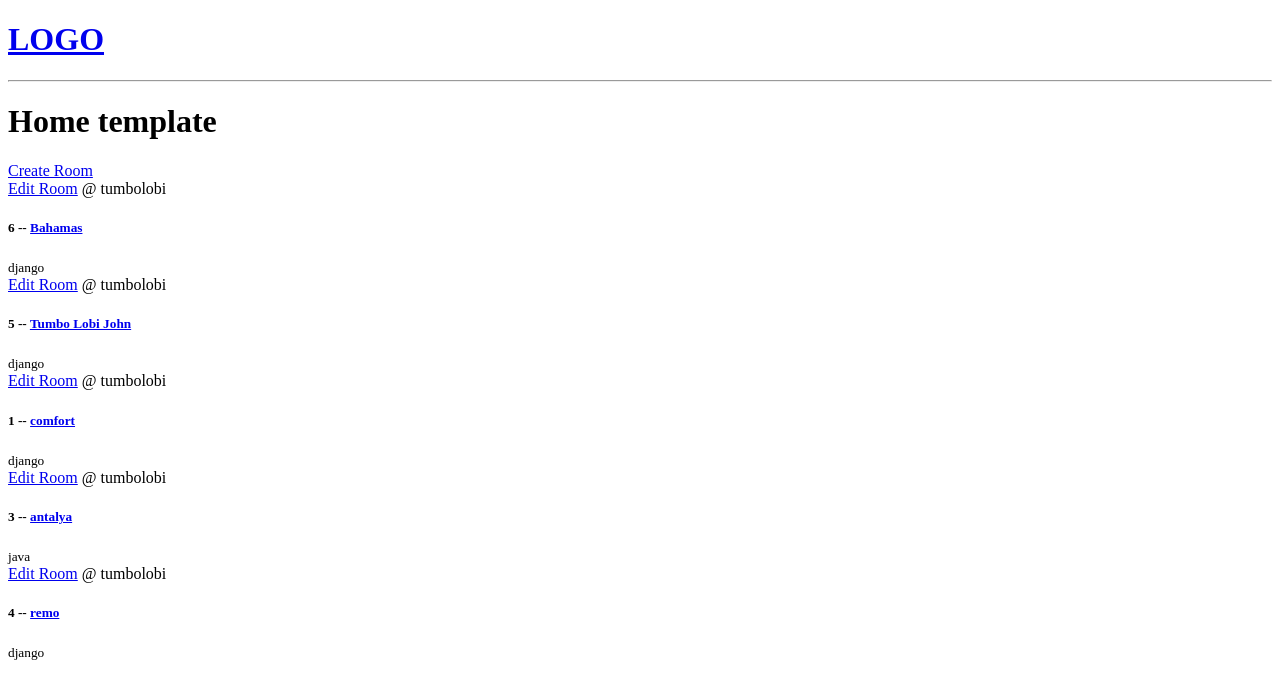
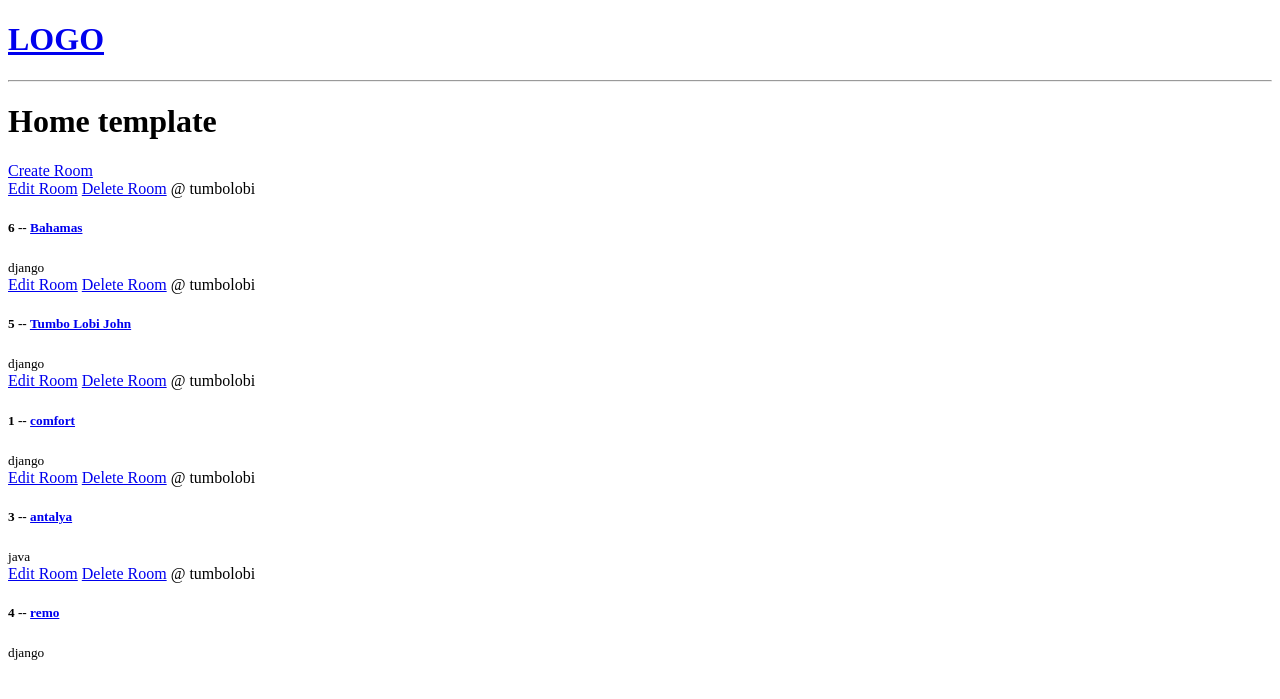
Before and after one commit to lobiit/Student-Abstract-Management-system, a Django app: page / in a window 1280 px wide. Shown: the top 699 px of the page. Run offline with Django 4.2, Linux system fonts and the light colour scheme; data comes from the database, SQL or seed files in the repository; both versions use the stored data as it was after the commit.

Commit message:
added the delete room functionality

```diff
--- a/base/urls.py
+++ b/base/urls.py
@@ -7,4 +7,5 @@ urlpatterns = [
     path('room/<str:pk>/', views.room, name='room'),
     path('create-room/', views.create_room, name='create-room'),
     path('update-room/<str:pk>/', views.update_room, name='update-room'),
+    path('delete-room/<str:pk>/', views.delete_room, name='delete-room'),
 ]
--- a/base/views.py
+++ b/base/views.py
@@ -46,3 +46,11 @@ def update_room(request, pk):
             return redirect('home')
     context = {'form': form}
     return render(request, "room_form.html", context)
+
+
+def delete_room(request, pk):
+    room = Room.objects.get(id=pk)
+    if request.method == "POST":
+        room.delete()
+        return redirect("home")
+    return render(request, "delete.html", {'obj': room})
--- a/templates/home.html
+++ b/templates/home.html
@@ -9,6 +9,7 @@
             {% for room in rooms %}
                 <div>
                     <a href="{% url 'update-room' room.id %}">Edit Room</a>
+                    <a href="{% url 'delete-room' room.id %}">Delete Room</a>
                     <span>@ {{ room.host.username }}</span>
                     <h5>{{ room.id }} -- <a href="{% url 'room' room.id %}">{{ room.name }}</a></h5>
                     <small>{{ room.topic.name }}</small>
```
Also changed, not shown: templates/delete.html (added, +11 -0 lines), db.sqlite3.
